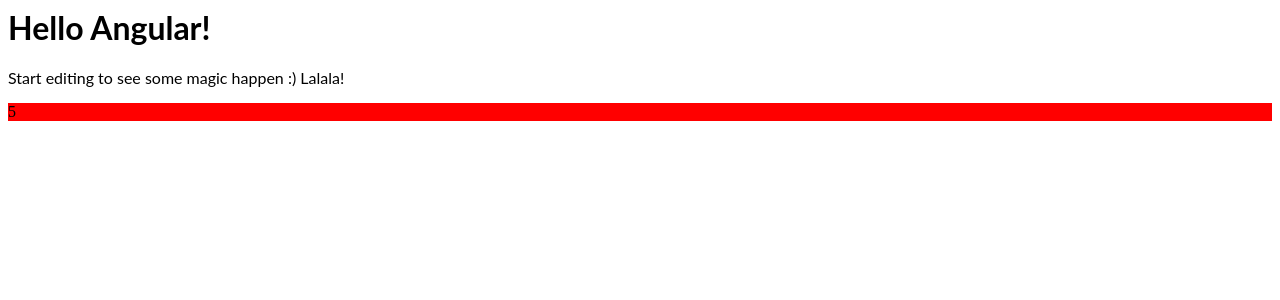
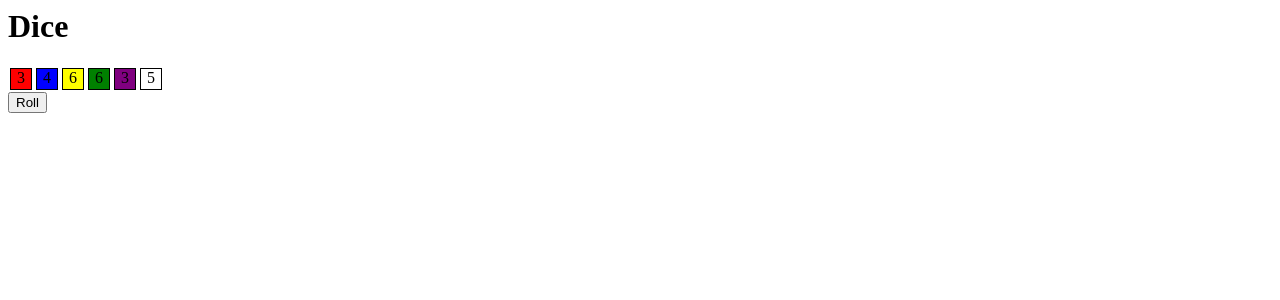
Before and after one commit to Perpetka/MyFirstAngular, an Angular app: page / in a window 1280 px wide. Shown: the top 300 px of the page. Built offline with nearby package versions, Linux system fonts and the light colour scheme.

Commit message:
dice are rolled

```diff
--- a/src/app/app.component.html
+++ b/src/app/app.component.html
@@ -1,5 +1 @@
-<hello name="{{ name }}"></hello>
-<p>
-  Start editing to see some magic happen :) Lalala!
-</p>
-<die color="red"></die>
+<die-collection></die-collection>
--- a/src/app/app.module.ts
+++ b/src/app/app.module.ts
@@ -5,11 +5,12 @@ import { FormsModule } from '@angular/forms';
 import { AppComponent } from './app.component';
 import { HelloComponent } from './hello.component';
 import { DieComponent } from './die.component';
+import { DieCollectionComponent } from './die-collection.component';
 
 
 @NgModule({
   imports:      [ BrowserModule, FormsModule ],
-  declarations: [ AppComponent, HelloComponent, DieComponent ],
+  declarations: [ AppComponent, HelloComponent, DieComponent, DieCollectionComponent ],
   bootstrap:    [ AppComponent ]
 })
 export class AppModule { }
--- /dev/null
+++ b/src/app/dice.ts
@@ -0,0 +1,18 @@
+export const dice =
+[
+  {
+    color: "red"
+  },
+    {
+    color: "blue"
+  },  {
+    color: "yellow"
+  },  {
+    color: "green"
+  },  {
+    color: "purple"
+  },  {
+    color: "white"
+  },
+
+];
--- /dev/null
+++ b/src/app/die-collection.component.html
@@ -0,0 +1,11 @@
+<h1>Dice</h1>
+
+<div>
+
+<div *ngFor="let d of dice">
+  <die [color]=d.color [notifier]="subject"> </die>
+</div>
+
+<button (click)="handleClick()" style="clear:left; display:block;">Roll</button>
+
+</div>
--- /dev/null
+++ b/src/app/die-collection.component.ts
@@ -0,0 +1,28 @@
+import {Component, Input} from '@angular/core';
+import { Output, EventEmitter } from '@angular/core';
+import { Subject } from 'rxjs';
+
+import {dice} from './dice';
+
+@Component({
+  selector: 'die-collection',
+  templateUrl: './die-collection.component.html',
+  styles: [``]
+})
+
+
+export class DieCollectionComponent{
+  dice = dice;
+
+  subject = new Subject<string>();
+
+  handleClick() {
+    // This will send a message via the subject
+    this.subject.next("TEST");
+  }
+
+  // Complete the subject when your component is destroyed to avoid memory leaks
+  ngOnDestroy() {
+    this.subject.complete();
+  }
+}
--- a/src/app/die.component.ts
+++ b/src/app/die.component.ts
@@ -1,13 +1,26 @@
 import {Component, Input} from '@angular/core';
+import { Subject } from 'rxjs';
 
 @Component({
   selector: 'die',
-  template: `<div class="{{color}}">{{value}}</div>`,
-  styles: [`.red {background-color:#ff0000} .blue {background-color:#0000ff}`]
+  template: `<div [style.background]="color">{{value}}</div>`,
+  styles: [`div {height:20px; width:20px; text-align:center; float:left; margin: 2px; border: 1px solid black;`]
 })
 
 
 export class DieComponent{
   @Input() color : string;
   value = 5;
+
+  @Input() notifier: Subject<any>;
+
+  ngOnInit() {
+    if (this.notifier != null) {
+      this.notifier.subscribe((event) => {
+        this.value = Math.floor(Math.random() * 6) + 1 ;
+      })
+    }
+    this.value = Math.floor(Math.random() * 6) + 1 ;
+  }
+
 }
```
